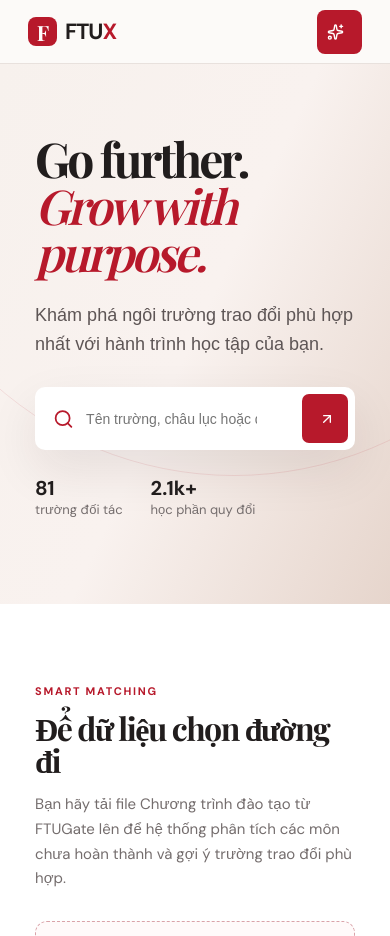
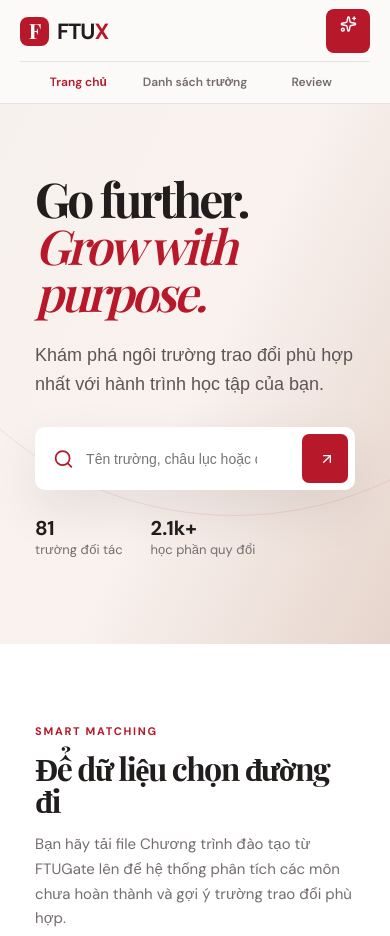
Before and after one commit to MinhNguyet196/FTU-EXCHANGE-FINDER, a plain HTML site: page index.html in a window 390 px wide. Shown: the top 936 px of the page. Drawn offline with nearby package versions, Linux system fonts and the light colour scheme.

Commit message:
Enhance mobile navigation styles in font-fix.css
Added responsive styles for small screens to improve navigation accessibility.

```diff
--- a/font-fix.css
+++ b/font-fix.css
@@ -78,6 +78,19 @@ dialog label span { color: var(--muted); font-weight: 400; }
 .show-all-reviews:hover, .show-all-mappings:hover { background:#fff3f4; }
 .review-school-link { color:var(--red); background:transparent; border:0; padding:0; font:inherit; text-decoration:underline; text-underline-offset:2px; }
 .review-school-link:hover { color:var(--red-deep); }
+
+/* Keep the three primary pages reachable on small phones instead of hiding
+   the navigation. The navigation becomes a compact second header row. */
+.brand-mark, .header-action { align-items:center; justify-content:center; }
+.brand-mark { line-height:1; padding-bottom:1px; }
+.header-action svg { display:block; flex:0 0 auto; }
+@media (max-width: 480px) {
+  .site-header { height:auto; min-height:64px; padding:9px 20px 8px; display:grid; grid-template-columns:1fr auto; gap:8px 12px; }
+  .brand { min-width:0; }
+  .header-action { width:44px; height:44px; padding:0; display:grid; place-items:center; }
+  .main-nav { display:grid; grid-column:1 / -1; grid-template-columns:repeat(3, 1fr); gap:0; width:100%; order:3; border-top:1px solid var(--line); padding-top:7px; }
+  .nav-link { text-align:center; white-space:nowrap; font-size:12px; padding:5px 1px; }
+}
 @media (max-width: 800px) { .criteria-inputs { grid-template-columns:1fr; gap:0; } .review-featured { padding:0 20px 55px; } .review-featured-heading { align-items:start; flex-direction:column; } .school-rating-summary { grid-template-columns:1fr; gap:22px; } .school-rating-summary .score-big { border:0; padding:0; } .school-rating-summary .score-bars>div { grid-template-columns:115px 1fr 36px; } }
 @media (max-width: 800px) {
   .review-filters { grid-template-columns: 1fr 1fr; margin: 28px 20px 0; padding: 18px; }
```
